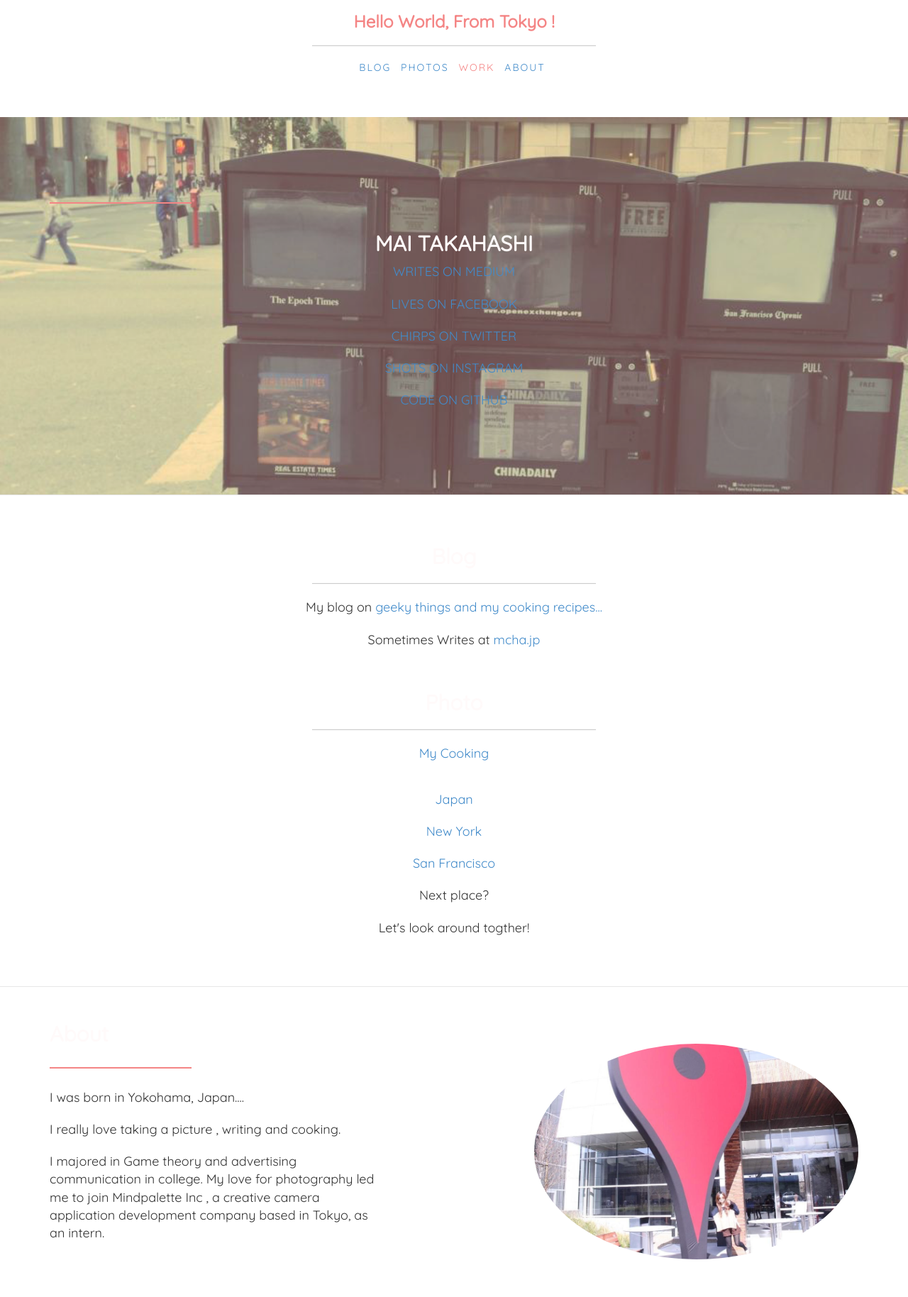
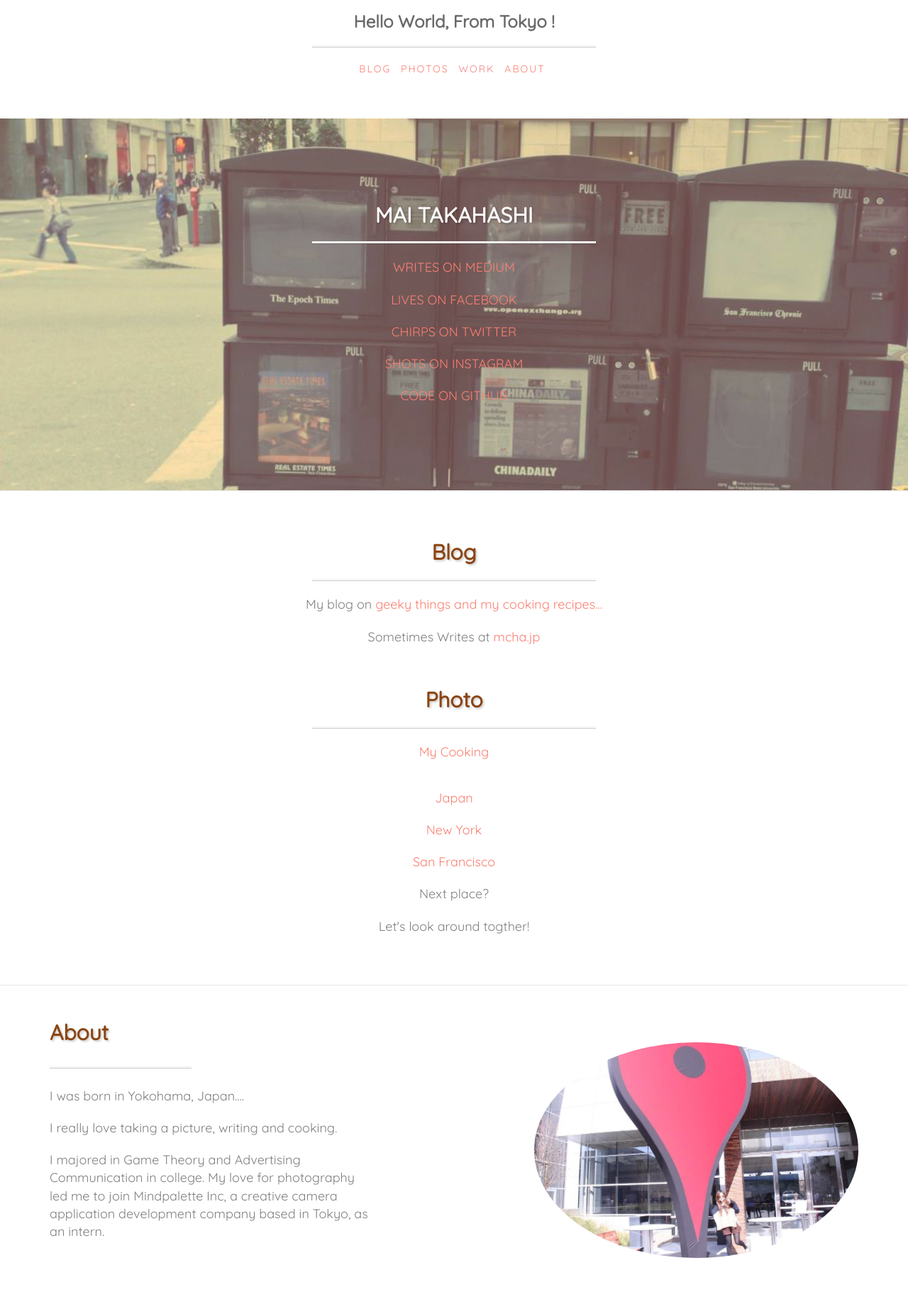
Before and after one commit to perop/perop.github.io, a plain HTML site: page index.html in a window 1280 px wide. Shown: the part 491-2319 px from the top of the page at 71% size. Drawn offline with nearby package versions, Linux system fonts and the light colour scheme.

Commit message:
Updated 5
Updated 5 with the advice shu gave me:)

```diff
--- a/css/style.css
+++ b/css/style.css
@@ -3,14 +3,22 @@ body, html {
 	width: 100%;
 }
 
-body, h1, h2, h3, h4, h5, h6 {
+body, h1, h2, h4, h5, h6 {
 	font-family:'Quicksand', sans-serif;
 	font-weight: 700;
+
+}
+
+h3 {
+	font-family:'Quicksand', sans-serif;
+	font-weight: 700;
+	color: #696969;
 }
 
 .lead {
 	font-size: 18px;
 	font-weight: 400;
+	color: #808080;
 }
 
 .intro-header {
@@ -36,7 +44,7 @@ body, h1, h2, h3, h4, h5, h6 {
 
 .intro-divider {
 	width: 400px;
-	border-top: 1px solid #f8f8f8;
+	border-top: 3px solid #f8f8f8;
 	border-bottom: 1px solid rgba(0, 0, 0, 0.2);
 
 }
@@ -91,13 +99,22 @@ body, h1, h2, h3, h4, h5, h6 {
 	padding: 50px 0;
 }
 
-.section-heading {
+.section-heading1 {
+	margin-bottom: 10px;
 	color: #fffafa;
+	text-shadow: 2px 2px 3px rgba(0, 0, 0, 0.2);
+
+}
+
+.section-heading2 {
 	margin-bottom: 10px;
+	color: #8b4513;
+	text-shadow: 2px 2px 3px rgba(0, 0, 0, 0.2);
 }
 
 .section-heading-spacer {
-	border-top: 2px solid #f48585;
+	border-top: 3px solid  #f8f8f8;
+	border-bottom: 1px solid rgba(0, 0, 0, 0.2);
 	width: 200px;
 	float: left;
 }
--- a/index.html
+++ b/index.html
@@ -107,9 +107,9 @@
         <div class="container">
             <div class="row">
                 <div class="col-lg-12">
-                    <hr class="section-heading-spacer">
                     <div class="clearfix"></div>
-                     <h2 class="section-heading">MAI TAKAHASHI</h2>
+                     <h2 class="section-heading1">MAI TAKAHASHI</h2>
+                    <hr class="intro-divider">
                     <p class="lead"><a href="https://medium.com/@perop">WRITES ON MEDIUM</a></p>
                     <p class="lead"><a href="https://www.facebook.com/maitakahashi63">LIVES ON FACEBOOK</a></p>
                     <p class="lead"><a href="https://twitter.com/perop">CHIRPS ON TWITTER</a></p>
@@ -135,12 +135,12 @@
             <div class="row">
                 <div class="col-lg-12">
                     <div class="clearfix"></div>
-                    <h2 class="section-heading">Blog</h2>
+                    <h2 class="section-heading2">Blog</h2>
                    <hr class="intro-divider">
                     <p class="lead">My blog on  <a target="_blank" href="https://medium.com/@perop">geeky things and my cooking recipes...</a><p>
                     <p class="lead">Sometimes Writes at <a target="_blank" href="http://mcha.jp/en/">mcha.jp</a></p>
                      <p style="padding-top:20px;">
-                    <h2 class="section-heading">Photo</h2>
+                    <h2 class="section-heading2">Photo</h2>
                     <hr class="intro-divider">
                      <p class="lead"><a target="_blank" href="https://medium.com/p/4a7783539d5">My Cooking</a></p>
                      <p style="padding-top:10px;">
@@ -172,13 +172,13 @@
                 <div class="col-lg-5 col-sm-6">
                     <div class="clearfix"></div>
                     <p style="padding-top:30px;">
-                    <h2 class="section-heading">About</h2>
+                    <h2 class="section-heading2">About</h2>
                     <hr class="section-heading-spacer"><br>
                     <p style="padding-top:10px;">
                     <p class="lead"></p>
                     <p class="lead">I was born in Yokohama, Japan....</p>
-                    <p class="lead">I really love taking a picture , writing and cooking.</p>
-                     <p class="lead">I majored in Game theory and advertising communication in college. My love for photography led me to join Mindpalette Inc , a creative camera application development company based in Tokyo, as an intern.</p>
+                    <p class="lead">I really love taking a picture, writing and cooking.</p>
+                     <p class="lead">I majored in Game Theory and Advertising Communication in college. My love for photography led me to join Mindpalette Inc, a creative camera application development company based in Tokyo, as an intern.</p>
 
                   <p style="padding-top:40px;">
 
@@ -190,7 +190,7 @@
                 </div>
                 <div class="col-lg-12">
                     <p class="lead">After graduation, I I spent some time as an account manager for a social media advertising firm and later become a community manager of a camera app ”Snapeee.”</p>
-                    <p class="lead">And recently, I've become interested in design and started to learn HTML, CSS, and Photoshop. My late nights are also spent making pictures in front of my computer.</p>
+                    <p class="lead">And recently, I've become interested in design and started to learn HTML, CSS, and Photoshop. </p>
                     <p class="lead">So I built this site - where I share the things I love, the things I’m learning and the things I find incredible. Hopefully you’ll get to learn something new too:)</p>
                     <p class="lead">By the way, I sometimes use "perop" for my social accounts. It doesn't mean much, just a random sequence of characters I came up with.</p>
                     <p class="lead">I'm just having a lot of fun exploring! </p>
```
Also changed, not shown: css/bootstrap.css.
